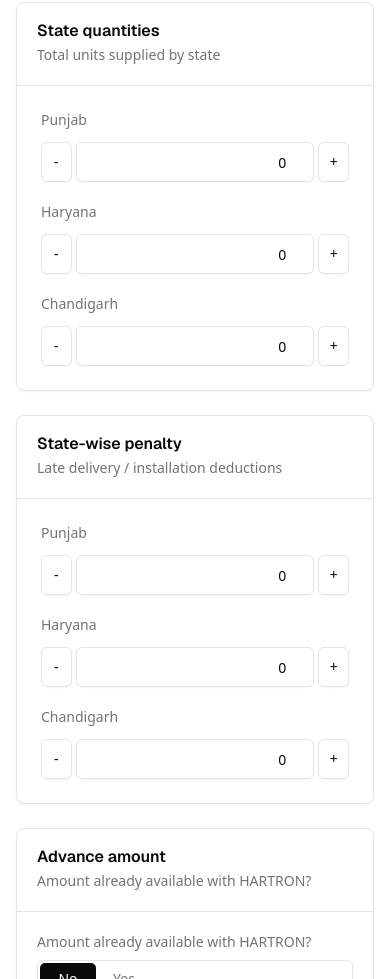
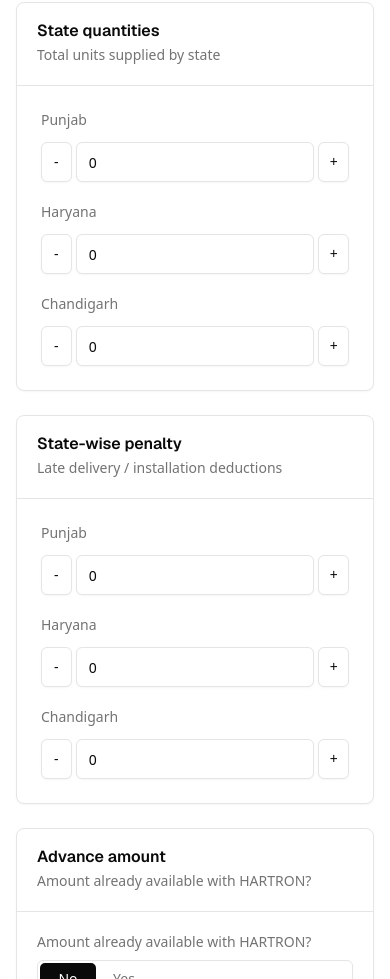
Before and after one commit to ronnierobbie/BillCalculator, a Next.js app: page / in a window 390 px wide. Shown: the part 1322-2301 px from the top of the page. Built offline with nearby package versions, Linux system fonts and the light colour scheme.

Commit message:
fix: left-align mobile numeric caret in state input rows

```diff
--- a/components/bill/PenaltiesCard.tsx
+++ b/components/bill/PenaltiesCard.tsx
@@ -41,7 +41,7 @@ export function PenaltiesCard({ penalties, onChange }: PenaltiesCardProps) {
                 -
               </Button>
               <Input
-                className="w-full text-right font-mono tabular-nums"
+                className="w-full text-left font-mono tabular-nums sm:text-right"
                 type="number"
                 min="0"
                 step="1"
--- a/components/bill/StateQuantitiesCard.tsx
+++ b/components/bill/StateQuantitiesCard.tsx
@@ -41,7 +41,7 @@ export function StateQuantitiesCard({ quantities, onChange }: StateQuantitiesCar
                 -
               </Button>
               <Input
-                className="w-full text-right font-mono tabular-nums"
+                className="w-full text-left font-mono tabular-nums sm:text-right"
                 type="number"
                 min="0"
                 step="1"
```
